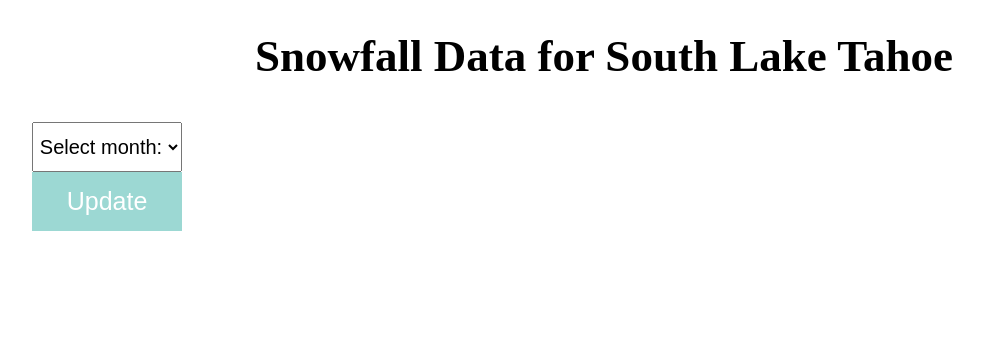
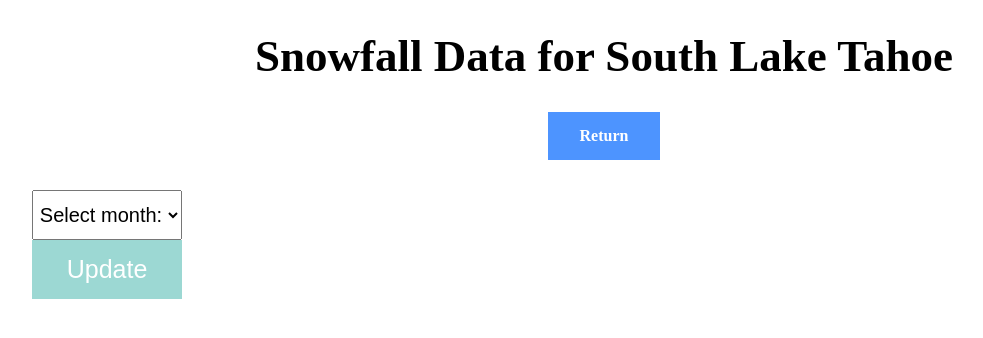
Before and after one commit to jesse1337/snow_tracker, a Flask app: page /month in a window 1280 px wide. Shown: the top 338 px of the page, without its empty margins (36-1019 px from the left). Run offline with Flask 3, Linux system fonts and the light colour scheme.

Commit message:
back button

```diff
--- a/templates/months.html
+++ b/templates/months.html
@@ -5,6 +5,9 @@
 </head>
 <body>
     <h1>Snowfall Data for South Lake Tahoe</h1>
+    <h2>
+            <a href="/home" class="button">Return</a>
+    </h2>
     <!-- show snofall.png, snow_days.png-->
     <!-- drop down for months -->
     <form action="/month" method="get">
@@ -99,5 +102,24 @@
     select:hover{
         background-color: rgb(214, 214, 214);
     }
+    .button{
+        background-color: #4d94ff;
+        border: none;
+        color: white;
+        padding: 15px 32px;
+        text-align: center;
+        text-decoration: none;
+        display: inline-block;
+        font-size: 16px;
+        cursor:pointer;
+
+    }
+    .button:hover {
+        background-color: #3d74c6;
+    }
+    a {
+        color: white;
+        text-decoration: none;
+    }
 </style>
 </html>
```
Also changed, not shown: templates/index.html (+3 -6 lines), 1 other file.
